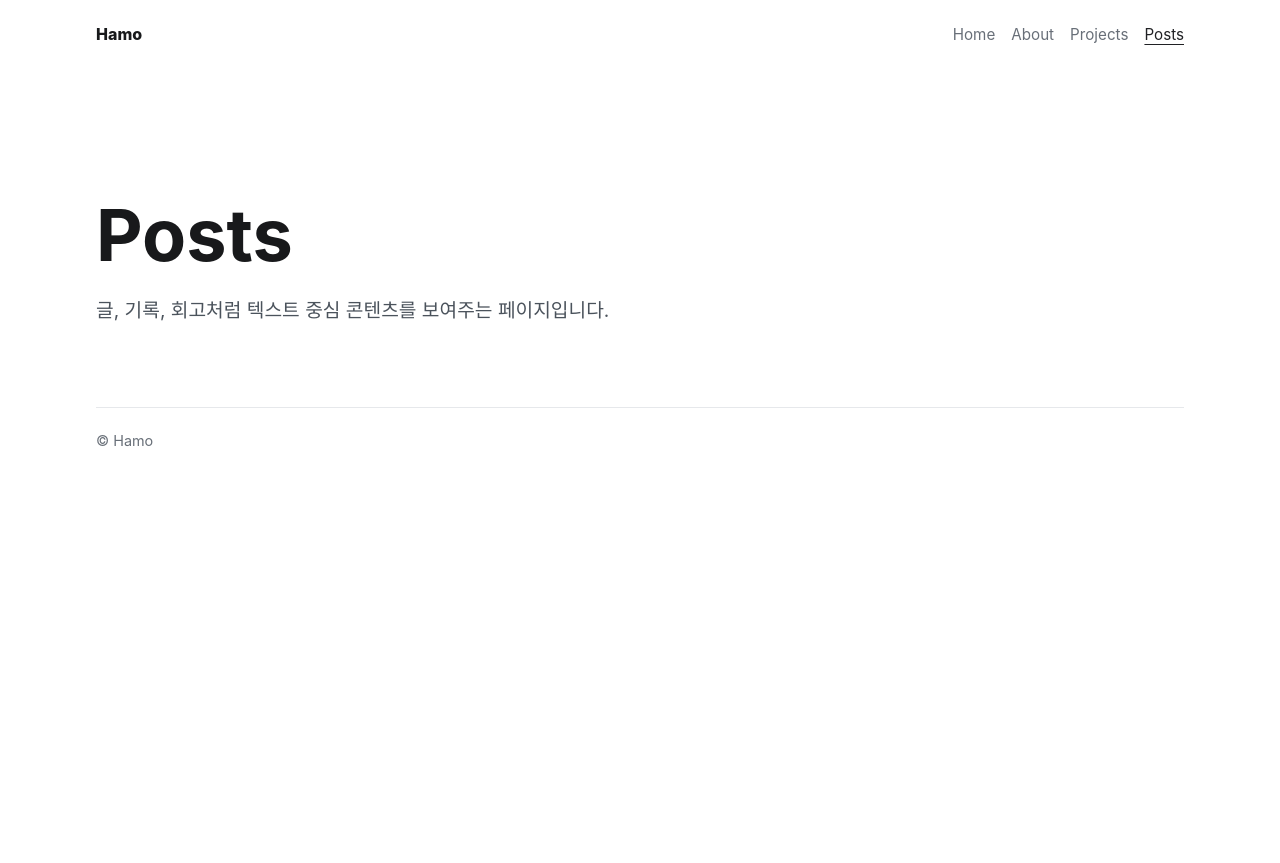
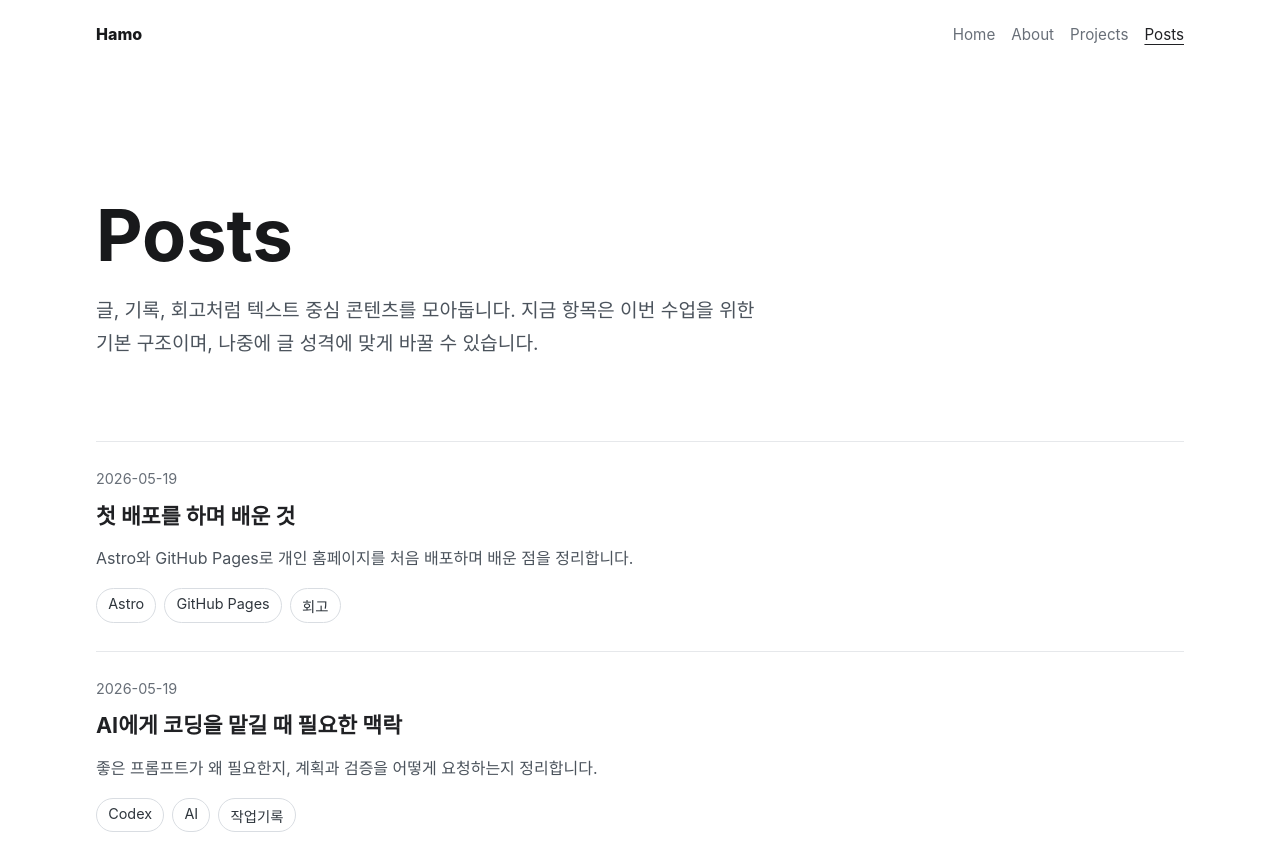
Before and after one commit to hamoYeong/hamoYeong.github.io, an Astro site: page /posts in a window 1280 px wide. Shown: the top 863 px of the page. Before the commit the page ends 800 px from the top, so only its background shows below. Built offline with nearby package versions, Linux system fonts and the light colour scheme; Astro itself is replaced by a stand-in of ours.

Commit message:
feat: 글 목록 기본 구조 추가

```diff
--- /dev/null
+++ b/src/data/posts.json
@@ -0,0 +1,16 @@
+[
+	{
+		"title": "첫 배포를 하며 배운 것",
+		"slug": "first-deploy-reflection",
+		"date": "2026-05-19",
+		"summary": "Astro와 GitHub Pages로 개인 홈페이지를 처음 배포하며 배운 점을 정리합니다.",
+		"tags": ["Astro", "GitHub Pages", "회고"]
+	},
+	{
+		"title": "AI에게 코딩을 맡길 때 필요한 맥락",
+		"slug": "ai-coding-context",
+		"date": "2026-05-19",
+		"summary": "좋은 프롬프트가 왜 필요한지, 계획과 검증을 어떻게 요청하는지 정리합니다.",
+		"tags": ["Codex", "AI", "작업기록"]
+	}
+]
--- a/src/pages/posts.astro
+++ b/src/pages/posts.astro
@@ -1,10 +1,85 @@
 ---
 import BaseLayout from '../layouts/BaseLayout.astro';
+import posts from '../data/posts.json';
 ---
 
 <BaseLayout title="Posts | Hamo" description="Hamo의 글과 기록을 모아두는 페이지입니다.">
 	<section class="page-intro">
 		<h1>Posts</h1>
-		<p>글, 기록, 회고처럼 텍스트 중심 콘텐츠를 보여주는 페이지입니다.</p>
+		<p>
+			글, 기록, 회고처럼 텍스트 중심 콘텐츠를 모아둡니다. 지금 항목은 이번
+			수업을 위한 기본 구조이며, 나중에 글 성격에 맞게 바꿀 수 있습니다.
+		</p>
+	</section>
+
+	<section class="post-list" aria-label="Post list">
+		{
+			posts.map((post) => (
+				<article class="post-item">
+					<div class="post-meta">
+						<time datetime={post.date}>{post.date}</time>
+					</div>
+					<h2>{post.title}</h2>
+					<p>{post.summary}</p>
+					<ul aria-label={`${post.title} tags`}>
+						{post.tags.map((tag) => (
+							<li>{tag}</li>
+						))}
+					</ul>
+				</article>
+			))
+		}
 	</section>
 </BaseLayout>
+
+<style>
+	.post-list {
+		margin-top: clamp(3rem, 7vw, 5rem);
+	}
+
+	.post-item {
+		border-top: 1px solid #e6e8eb;
+		padding: 1.75rem 0;
+	}
+
+	.post-meta {
+		display: flex;
+		flex-wrap: wrap;
+		gap: 0.5rem 0.75rem;
+		color: #686f78;
+		font-size: 0.9rem;
+	}
+
+	h2 {
+		margin: 0.85rem 0 0;
+		color: #202124;
+		font-size: 1.35rem;
+		line-height: 1.4;
+		word-break: keep-all;
+	}
+
+	.post-item p {
+		max-width: 46rem;
+		margin: 0.85rem 0 0;
+		color: #4b535c;
+		line-height: 1.75;
+		word-break: keep-all;
+	}
+
+	ul {
+		display: flex;
+		flex-wrap: wrap;
+		gap: 0.5rem;
+		margin: 1rem 0 0;
+		padding: 0;
+		list-style: none;
+	}
+
+	li {
+		border: 1px solid #d9dde2;
+		border-radius: 999px;
+		padding: 0.35rem 0.7rem;
+		color: #2f363d;
+		font-size: 0.9rem;
+	}
+</style>
```
